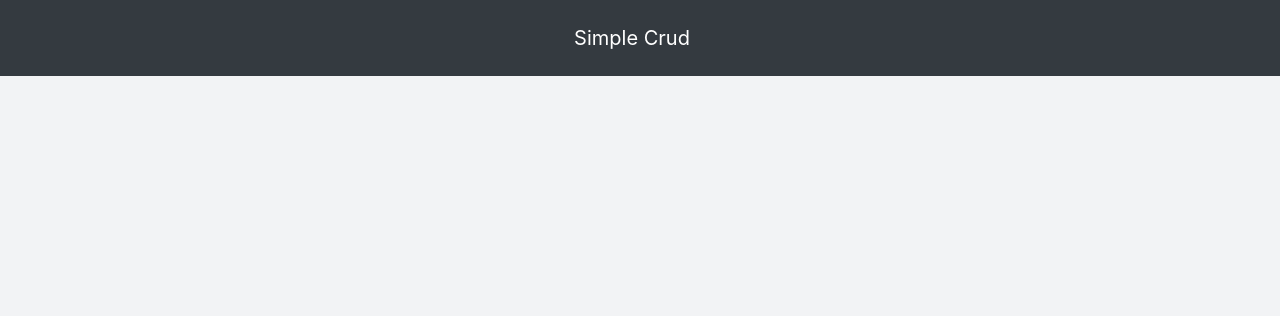
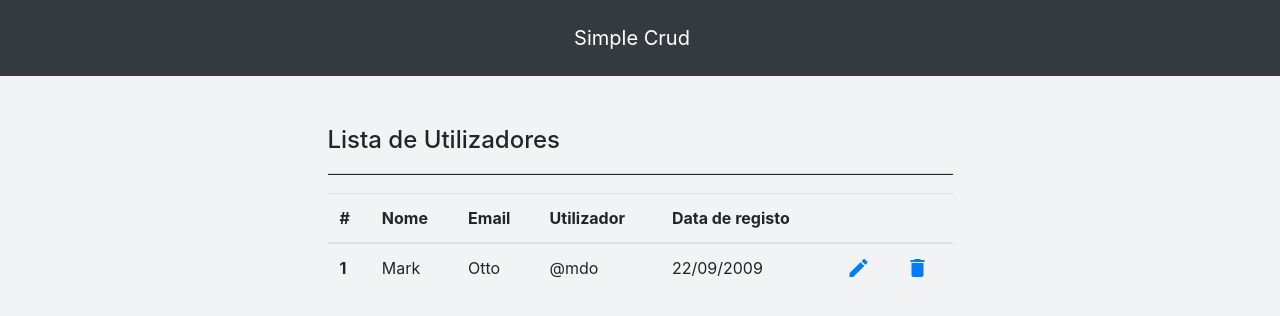
Before and after one commit to alfredosebastiao/simple-crud-with-angular, an Angular app: page /home in a window 1280 px wide. Before the commit this address led to /. Shown: the top 316 px of the page. Built offline with nearby package versions, Linux system fonts and the light colour scheme.

Commit message:
Home component created

```diff
--- a/src/app/app.routing.module.ts
+++ b/src/app/app.routing.module.ts
@@ -4,9 +4,11 @@ import {RouterModule, Routes} from '@angular/router';
 
 import { LoginComponent } from './login/login.component';
 import {CreateAccountComponent} from './create-account/create-account.component';
+import { HomeComponent } from './home/home.component';
 
 const appRoutes: Routes = [
-  { path: 'create-accoun', component: CreateAccountComponent},
+  { path: 'create-account', component: CreateAccountComponent},
+  { path: 'home', component: HomeComponent},
   { path: 'login', component: LoginComponent},
   { path: '', component: LoginComponent}
 ];
--- a/src/app/create-account/create-account.component.css
+++ b/src/app/create-account/create-account.component.css
@@ -0,0 +1,3 @@
+.row{
+  margin-top: 50px;
+}
--- a/src/app/create-account/create-account.component.html
+++ b/src/app/create-account/create-account.component.html
@@ -1,3 +1,47 @@
-<p>
-  create-account works!
-</p>
+<div class="row">
+  <div class="col-xs-4 col-md-4">
+
+  </div>
+  <div class="col-xs-4 col-md-4 text-center">
+    <div class="card mb-4">
+      <div class="card-body">
+        <h4 class="card-title">Crie uma conta</h4>
+        <form>
+          <div class="input-group">
+            <span class="input-group-addon"><i class="material-icons">perm_identity</i></span>
+            <input id="name" type="text" class="form-control" name="name" value="" placeholder="Nome Completo">
+          </div>
+          <br>
+
+
+          <div class="input-group">
+            <span class="input-group-addon"><i class="material-icons">email</i></span>
+            <input id="email" type="email" class="form-control" name="email" value="" placeholder="Email">
+          </div>
+          <br>
+
+          <div class="input-group">
+            <span class="input-group-addon"><i class="material-icons">account_circle</i></span>
+            <input id="user" type="text" class="form-control" name="user" value="" placeholder="User">
+          </div>
+          <br>
+          <div class="input-group">
+            <span class="input-group-addon"><i class="material-icons">lock</i></span>
+            <input id="password" type="password" class="form-control" name="password" placeholder="Password">
+          </div>
+          <br>
+
+          <div class="input-group">
+            <span class="input-group-addon"><i class="material-icons">lock</i></span>
+            <input id="password-confirm" type="password" class="form-control" name="password-confirm" placeholder="Confirmar Password">
+          </div>
+          <br>
+
+          <button type="button" class="btn btn-primary float-right">Registar</button>
+        </form>
+      </div>
+      <div class="card-footer bg-transparent ">
+        <button type="button" class="btn btn-light float-left" routerLink="/login">Voltar</button>
+    </div>
+  </div>
+</div>
--- /dev/null
+++ b/src/app/home/home.component.css
@@ -0,0 +1,15 @@
+.row{
+  margin-top: 50px;
+}
+
+hr {
+  -moz-border-bottom-colors: none;
+  -moz-border-image: none;
+  -moz-border-left-colors: none;
+  -moz-border-right-colors: none;
+  -moz-border-top-colors: none;
+  border-color: #EEEEEE -moz-use-text-color #FFFFFF;
+  border-style: solid none;
+  border-width: 1px 0;
+  margin: 18px 0;
+}
--- /dev/null
+++ b/src/app/home/home.component.html
@@ -0,0 +1,36 @@
+<div class="row">
+  <div class="col-xs-4 col-md-3">
+
+  </div>
+
+  <div class="col-xs-4 col-md-6">
+    <h4>Lista de Utilizadores</h4>
+    <hr>
+
+    <table class="table">
+      <thead>
+      <tr>
+        <th>#</th>
+        <th>Nome</th>
+        <th>Email</th>
+        <th>Utilizador</th>
+        <th>Data de registo</th>
+        <th></th>
+        <th></th>
+      </tr>
+      </thead>
+      <tbody>
+      <tr>
+        <th scope="row">1</th>
+        <td>Mark</td>
+        <td>Otto</td>
+        <td>@mdo</td>
+        <td>22/09/2009</td>
+        <td><a href="#"><i class="material-icons">edit</i></a></td>
+        <td><a href="#"><i class="material-icons">delete</i></a></td>
+      </tr>
+
+      </tbody>
+    </table>
+  </div>
+</div>
--- /dev/null
+++ b/src/app/home/home.component.ts
@@ -0,0 +1,15 @@
+import { Component, OnInit } from '@angular/core';
+
+@Component({
+  selector: 'app-home',
+  templateUrl: './home.component.html',
+  styleUrls: ['./home.component.css']
+})
+export class HomeComponent implements OnInit {
+
+  constructor() { }
+
+  ngOnInit() {
+  }
+
+}
--- /dev/null
+++ b/src/app/login/User.ts
@@ -0,0 +1,30 @@
+export class User {
+  private name: string;
+  private email: string;
+  userName: string;
+  senha: string;
+  setName(name) {
+    this.name = name;
+  }
+  setEmail(email) {
+    this.email = email;
+  }
+  setUserName(userName) {
+    this.userName = userName;
+  }
+  setSenha(senha) {
+    this.senha = senha;
+  }
+  getName() {
+    return this.name;
+  }
+  getEmail() {
+    return this.email;
+  }
+  getUser() {
+    return this.userName;
+  }
+  getSenha() {
+    return this.senha;
+  }
+}
--- /dev/null
+++ b/src/app/login/auth.service.ts
@@ -0,0 +1,31 @@
+import { Injectable } from '@angular/core';
+import { User } from './User';
+import { Router } from '@angular/router';
+
+@Injectable()
+export class AuthService {
+
+  constructor(private _user: User, private _router: Router) { }
+
+
+  getUsers() {
+
+  }
+
+  isUserValido(user: User) {
+    if (user.userName === this.getDefaultUser().userName) {
+      this._router.navigate(['home']);
+      return true;
+    }
+    return false;
+  }
+
+  getDefaultUser() {
+    this._user.setName('My name');
+    this._user.setEmail('usermail@mail.com');
+    this._user.setUserName('My UserName');
+    this._user.setSenha('1234');
+    return this._user;
+  }
+
+}
--- a/src/app/login/login.component.html
+++ b/src/app/login/login.component.html
@@ -3,30 +3,26 @@
 
   </div>
   <div class="col-xs-4 col-md-4 text-center">
-    <div class="card mb-5">
+    <div class="card mb-4">
       <div class="card-body">
         <h4 class="card-title">Faca o Login</h4>
         <form>
           <div class="input-group">
             <span class="input-group-addon"><i class="material-icons">account_circle</i></span>
-            <input id="user" type="text" class="form-control" name="user" value="" placeholder="User">
+            <input id="user" type="text" class="form-control" name="user" [(ngModel)]="user.userName" placeholder="Username">
           </div>
           <br>
           <div class="input-group">
             <span class="input-group-addon"><i class="material-icons">lock</i></span>
-            <input id="password" type="password" class="form-control" name="password" placeholder="Password">
+            <input id="password" type="password" class="form-control" name="password" [(ngModel)]="user.senha" placeholder="Password">
           </div>
           <br>
-          <button type="button" class="btn btn-primary float-left">Login</button>
+          <button type="button" class="btn btn-primary float-left" (click)="autenticar()">Login</button>
         </form>
-
       </div>
       <div class="card-footer bg-transparent ">
-        <span>Nao possui conta?</span> <a routerLink="create-account">Criar Conta</a>
+        <span>Nao possui conta?</span> <a routerLink="/create-account">Criar Conta</a>
       </div>
     </div>
   </div>
-
-
-
 </div>
--- a/src/app/login/login.component.ts
+++ b/src/app/login/login.component.ts
@@ -1,4 +1,6 @@
 import { Component, OnInit } from '@angular/core';
+import { User } from './User';
+import { AuthService } from './auth.service';
 
 @Component({
   selector: 'app-login',
@@ -6,10 +8,14 @@ import { Component, OnInit } from '@angular/core';
   styleUrls: ['./login.component.css']
 })
 export class LoginComponent implements OnInit {
-
-  constructor() { }
+  user: User = new User();
+  constructor(private _authService: AuthService) { }
 
   ngOnInit() {
   }
 
+  autenticar() {
+    this._authService.isUserValido(this.user);
+  }
+
 }
```
Also changed, not shown: src/app/app.module.ts (+9 -3 lines), src/app/app.component.html (line endings or trailing spaces), 2 other files (tests, documents, lock files or other folders).
